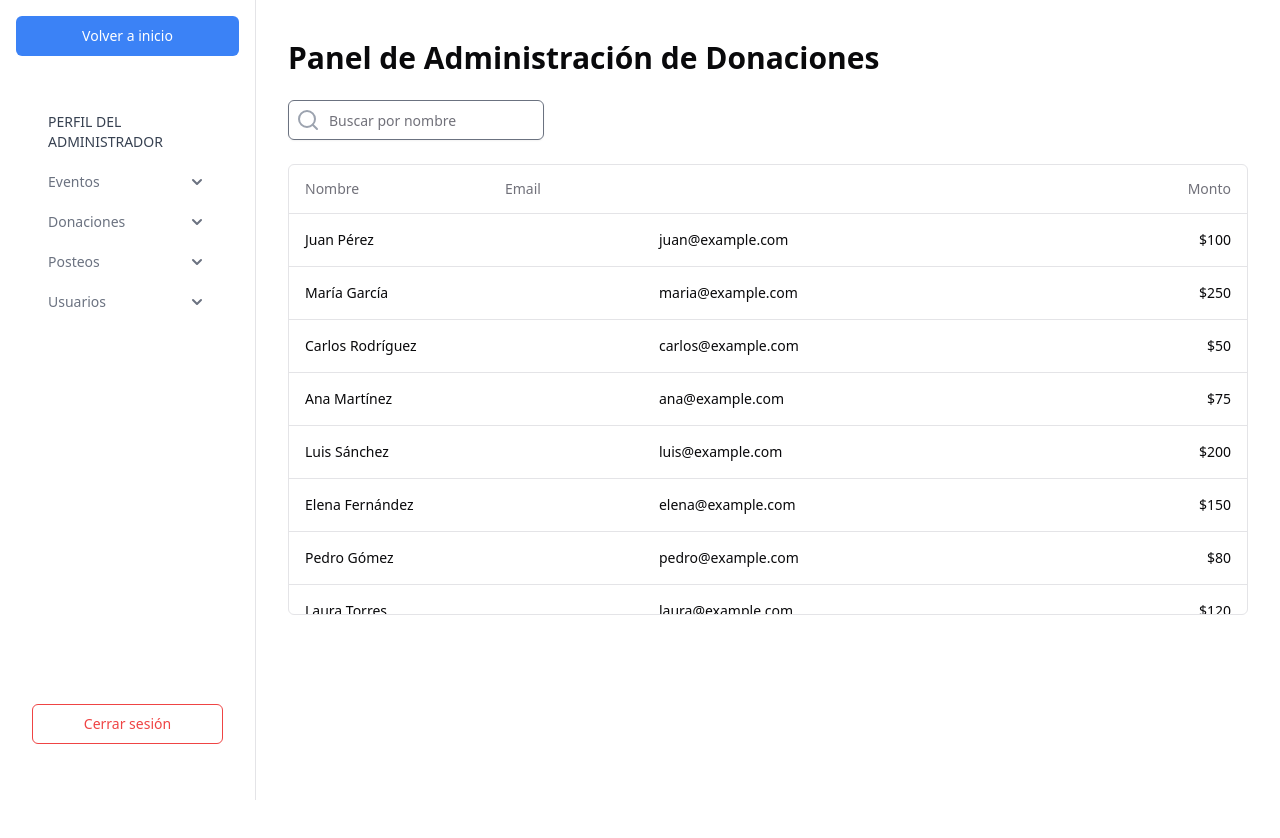
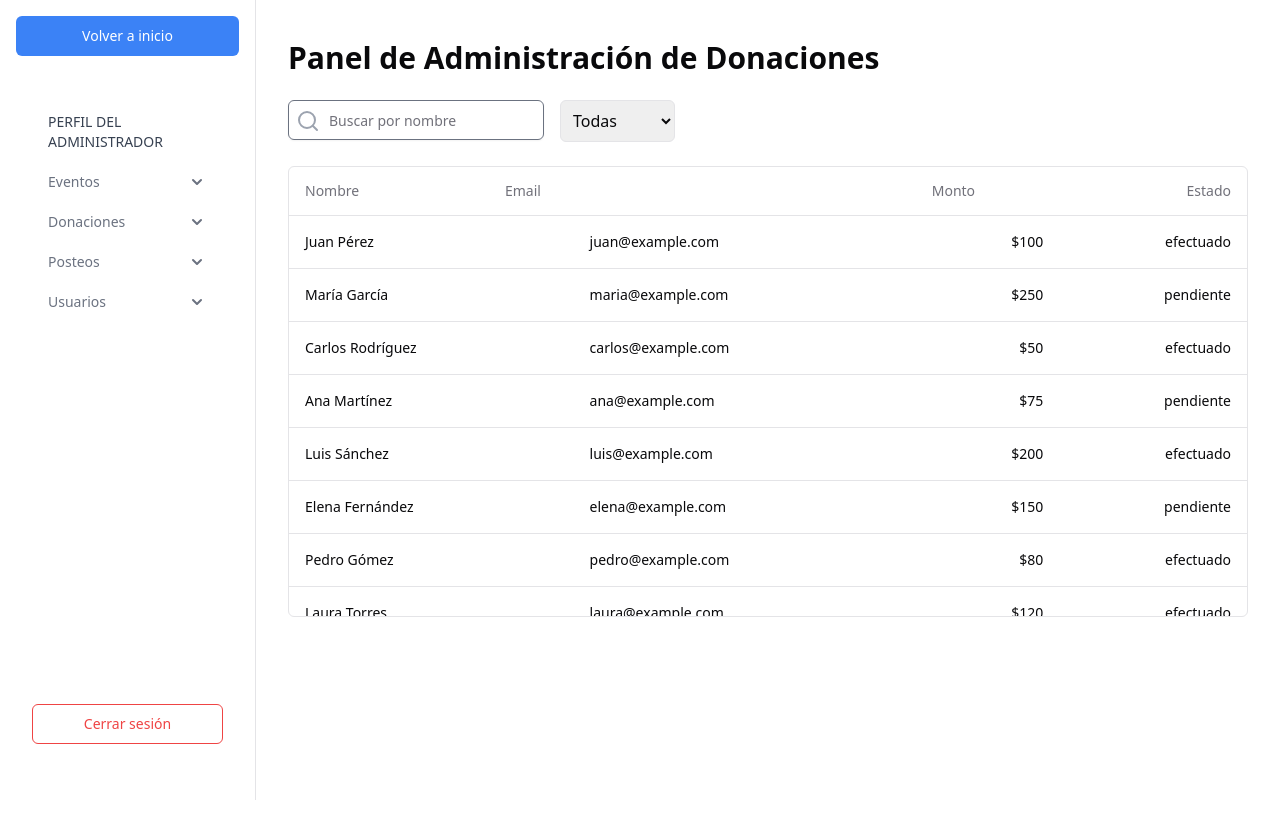
Before and after one commit to CardoneLeandro/WEB-FT-52-FRONT, a Next.js app in the folder front/: page /dashBoard-Admin/donations in a window 1280 px wide. Shown: the top 838 px of the page. Built offline with nearby package versions, Linux system fonts and the light colour scheme.

Commit message:
stock y precio edicion de evento++bannear y desbannear usuarios

```diff
--- a/front/src/app/dashBoard-Admin/donations/page.tsx
+++ b/front/src/app/dashBoard-Admin/donations/page.tsx
@@ -13,43 +13,130 @@ import {
 } from '@/components/ui/table';
 import { Download, Search } from 'lucide-react';
 
-// Datos de ejemplo (ampliados para demostrar el scroll)
 const donaciones = [
-  { id: 1, nombre: 'Juan Pérez', email: 'juan@example.com', monto: 100 },
-  { id: 2, nombre: 'María García', email: 'maria@example.com', monto: 250 },
-  { id: 3, nombre: 'Carlos Rodríguez', email: 'carlos@example.com', monto: 50 },
-  { id: 4, nombre: 'Ana Martínez', email: 'ana@example.com', monto: 75 },
-  { id: 5, nombre: 'Luis Sánchez', email: 'luis@example.com', monto: 200 },
-  { id: 6, nombre: 'Elena Fernández', email: 'elena@example.com', monto: 150 },
-  { id: 7, nombre: 'Pedro Gómez', email: 'pedro@example.com', monto: 80 },
-  { id: 8, nombre: 'Laura Torres', email: 'laura@example.com', monto: 120 },
+  {
+    id: 1,
+    nombre: 'Juan Pérez',
+    email: 'juan@example.com',
+    monto: 100,
+    estado: 'efectuado',
+  },
+  {
+    id: 2,
+    nombre: 'María García',
+    email: 'maria@example.com',
+    monto: 250,
+    estado: 'pendiente',
+  },
+  {
+    id: 3,
+    nombre: 'Carlos Rodríguez',
+    email: 'carlos@example.com',
+    monto: 50,
+    estado: 'efectuado',
+  },
+  {
+    id: 4,
+    nombre: 'Ana Martínez',
+    email: 'ana@example.com',
+    monto: 75,
+    estado: 'pendiente',
+  },
+  {
+    id: 5,
+    nombre: 'Luis Sánchez',
+    email: 'luis@example.com',
+    monto: 200,
+    estado: 'efectuado',
+  },
+  {
+    id: 6,
+    nombre: 'Elena Fernández',
+    email: 'elena@example.com',
+    monto: 150,
+    estado: 'pendiente',
+  },
+  {
+    id: 7,
+    nombre: 'Pedro Gómez',
+    email: 'pedro@example.com',
+    monto: 80,
+    estado: 'efectuado',
+  },
+  {
+    id: 8,
+    nombre: 'Laura Torres',
+    email: 'laura@example.com',
+    monto: 120,
+    estado: 'efectuado',
+  },
   {
     id: 9,
     nombre: 'Miguel Ángel Ruiz',
     email: 'miguel@example.com',
     monto: 300,
+    estado: 'pendiente',
   },
-  { id: 10, nombre: 'Isabel López', email: 'isabel@example.com', monto: 90 },
+  {
+    id: 10,
+    nombre: 'Isabel López',
+    email: 'isabel@example.com',
+    monto: 90,
+    estado: 'efectuado',
+  },
   {
     id: 11,
     nombre: 'Francisco Morales',
     email: 'francisco@example.com',
     monto: 180,
+    estado: 'pendiente',
   },
-  { id: 12, nombre: 'Carmen Jiménez', email: 'carmen@example.com', monto: 220 },
-  { id: 13, nombre: 'Javier Díaz', email: 'javier@example.com', monto: 130 },
-  { id: 14, nombre: 'Sofía Hernández', email: 'sofia@example.com', monto: 170 },
-  { id: 15, nombre: 'Antonio Muñoz', email: 'antonio@example.com', monto: 110 },
+  {
+    id: 12,
+    nombre: 'Carmen Jiménez',
+    email: 'carmen@example.com',
+    monto: 220,
+    estado: 'efectuado',
+  },
+  {
+    id: 13,
+    nombre: 'Javier Díaz',
+    email: 'javier@example.com',
+    monto: 130,
+    estado: 'pendiente',
+  },
+  {
+    id: 14,
+    nombre: 'Sofía Hernández',
+    email: 'sofia@example.com',
+    monto: 170,
+    estado: 'efectuado',
+  },
+  {
+    id: 15,
+    nombre: 'Antonio Muñoz',
+    email: 'antonio@example.com',
+    monto: 110,
+    estado: 'pendiente',
+  },
 ];
 
 export default function AdminDonaciones() {
   const [busqueda, setBusqueda] = useState('');
+  const [filtroEstado, setFiltroEstado] = useState<
+    'todas' | 'efectuado' | 'pendiente'
+  >('todas');
 
-  const donacionesFiltradas = donaciones.filter(
-    (donacion) =>
-      donacion.nombre.toLowerCase().includes(busqueda.toLowerCase()) ||
-      donacion.email.toLowerCase().includes(busqueda.toLowerCase()),
-  );
+  const donacionesFiltradas = donaciones
+    .filter(
+      (donacion) =>
+        donacion.nombre.toLowerCase().includes(busqueda.toLowerCase()) ||
+        donacion.email.toLowerCase().includes(busqueda.toLowerCase()),
+    )
+    .filter((donacion) => {
+      if (filtroEstado === 'todas') return true;
+      return donacion.estado === filtroEstado;
+    });
 
   const totalDonaciones = donacionesFiltradas.reduce(
     (sum, donacion) => sum + donacion.monto,
@@ -73,6 +160,20 @@ export default function AdminDonaciones() {
               className="pl-10 w-full"
             />
           </div>
+
+          <select
+            value={filtroEstado}
+            onChange={(e) =>
+              setFiltroEstado(
+                e.target.value as 'todas' | 'efectuado' | 'pendiente',
+              )
+            }
+            className="p-2 border rounded-md"
+          >
+            <option value="todas">Todas</option>
+            <option value="efectuado">Efectuado</option>
+            <option value="pendiente">Pendiente</option>
+          </select>
         </div>
       </div>
       <div className="border rounded-md">
@@ -82,6 +183,7 @@ export default function AdminDonaciones() {
               <TableHead className="w-[200px]">Nombre</TableHead>
               <TableHead className="w-[250px]">Email</TableHead>
               <TableHead className="text-right">Monto</TableHead>
+              <TableHead className="text-right">Estado</TableHead>
             </TableRow>
           </TableHeader>
         </Table>
@@ -97,6 +199,9 @@ export default function AdminDonaciones() {
                   <TableCell className="text-right">
                     ${donacion.monto}
                   </TableCell>
+                  <TableCell className="text-right">
+                    {donacion.estado}
+                  </TableCell>
                 </TableRow>
               ))}
             </TableBody>
--- a/front/src/app/dashBoard-Admin/events/editEvent/page.tsx
+++ b/front/src/app/dashBoard-Admin/events/editEvent/page.tsx
@@ -1,6 +1,5 @@
 'use client';
 import InputEventAd from '@/components/inputEventAdministrator';
-import CardPreview from '@/components/inputEventAdministrator/cardPreview';
 import React, { useState } from 'react';
 
 function EditEvent() {
--- a/front/src/components/adminPanel/adminListComponent.tsx
+++ b/front/src/components/adminPanel/adminListComponent.tsx
@@ -17,6 +17,8 @@ export interface Item {
   image?: string;
   eventDate?: string;
   eventLocation?: string;
+  stock?: number;
+  cost?: number;
 }
 
 interface AdminListComponentProps {
@@ -149,9 +151,6 @@ export default function AdminListComponent({
                 {type === 'event' && (
                   <Button onClick={handleEditEvent}>Editar</Button>
                 )}
-                <Button variant="outline" onClick={() => setSelectedItem(null)}>
-                  Cancelar selección
-                </Button>
               </div>
             </div>
           )}
@@ -195,6 +194,28 @@ export default function AdminListComponent({
                 }
                 placeholder="Ubicación del evento"
               />
+              <Input
+                value={editingEvent.stock || ''}
+                onChange={(e) =>
+                  setEditingEvent({
+                    ...editingEvent,
+                    stock: parseInt(e.target.value, 10),
+                  })
+                }
+                placeholder="Stock disponible"
+                type="number"
+              />
+              <Input
+                value={editingEvent.cost || ''}
+                onChange={(e) =>
+                  setEditingEvent({
+                    ...editingEvent,
+                    cost: parseFloat(e.target.value),
+                  })
+                }
+                placeholder="Costo del evento"
+                type="number"
+              />
               <div className="flex space-x-2">
                 <Button onClick={handleUpdateEvent}>Guardar cambios</Button>
                 <Button variant="outline" onClick={handleCancelEdit}>
```
Also changed, not shown: front/src/app/dashBoard-Admin/usercontrol/page.tsx (+95 -15 lines).
